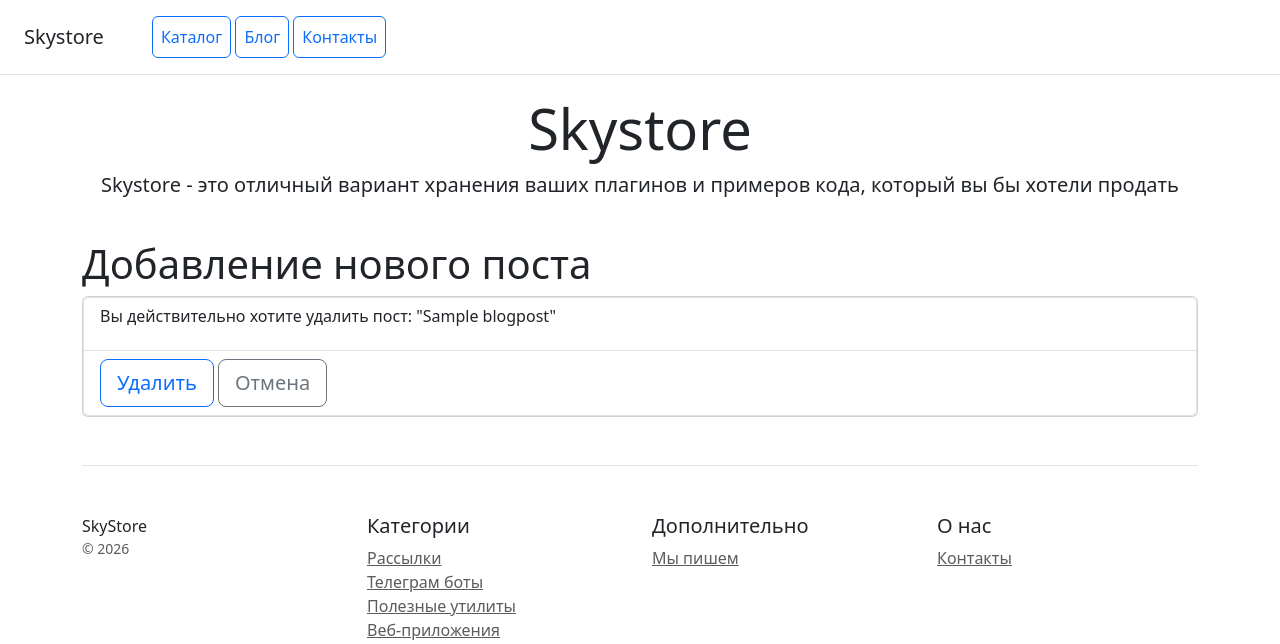
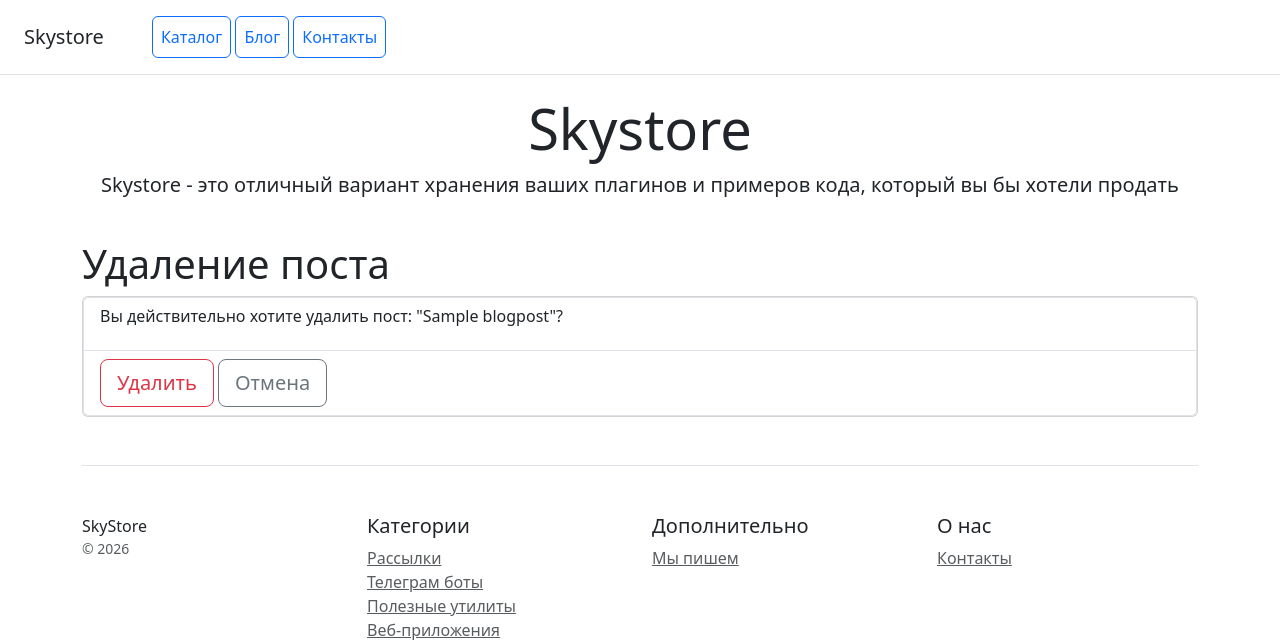
Before and after one commit to tray-46/e-shop, a Django app: page /blogs/post/1/delete/ in a window 1280 px wide. Shown: the top 644 px of the page. Run offline with Django 5.2, Linux system fonts and the light colour scheme; tables that the repository leaves empty hold one stand-in row (values such as "Sample post"); some libraries are stand-ins or nearby versions.

Commit message:
url fixes

```diff
--- a/blog/templates/blog/blogpost_confirm_delete.html
+++ b/blog/templates/blog/blogpost_confirm_delete.html
@@ -1,23 +1,19 @@
 {% extends "catalog/base.html" %}
 
-{% block title %}
-{% if request.resolver_match.url_name == "blog_post_new" %}Blog: новый пост
-{% elif request.resolver_match.url_name == "blog_post_edit" %}Редакция: {{ blogpost.title }}
-{% endif %}
-{% endblock %}
+{% block title %}Удаление поста{% endblock %}
 
 {% block content %}
-<h1>Добавление нового поста</h1>
+<h1>Удаление поста</h1>
 <div class="card">
     <form method="POST" enctype="multipart/form-data">
         {% csrf_token %}
         <ul class="list-group">
             <li class="list-group-item d-flex lh-sm">
-                <p>Вы действительно хотите удалить пост: "{{ blogpost.title }}"</p>
+                <p>Вы действительно хотите удалить пост: "{{ blogpost.title }}"?</p>
             </li>
             <li class="list-group-item d-flex lh-sm">
-                <button class="btn btn-lg btn-block btn-outline-primary w-auto me-1" type="submit">Удалить</button>
-                <a class="btn btn-lg btn-block btn-outline-secondary w-auto" >Отмена</a>
+                <button class="btn btn-lg btn-block btn-outline-danger w-auto me-1" type="submit">Удалить</button>
+                <a class="btn btn-lg btn-block btn-outline-secondary w-auto" href="{% url 'blog:blog_post' blogpost.pk %}">Отмена</a>
             </li>
         </ul>
     </form>
```
